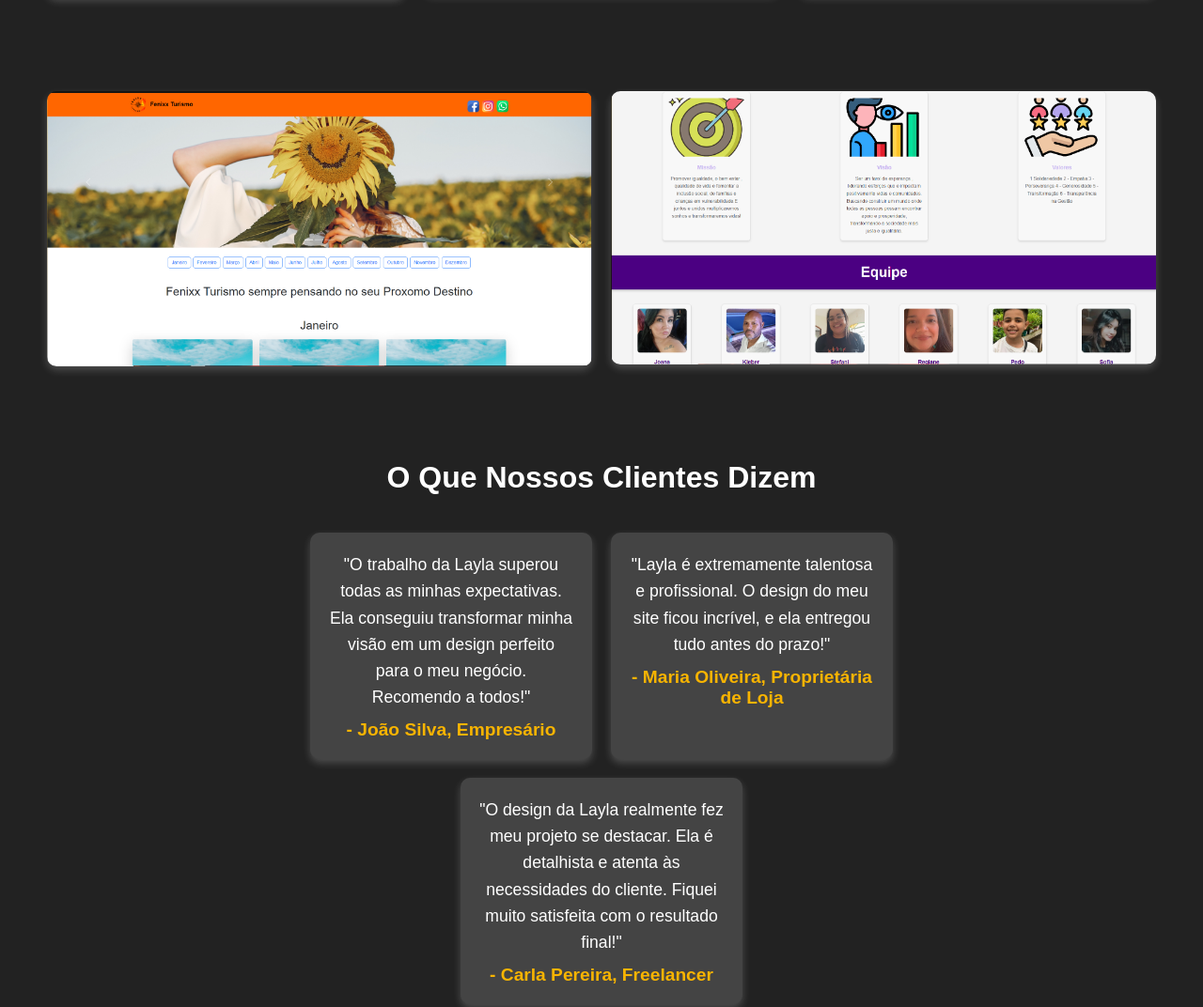
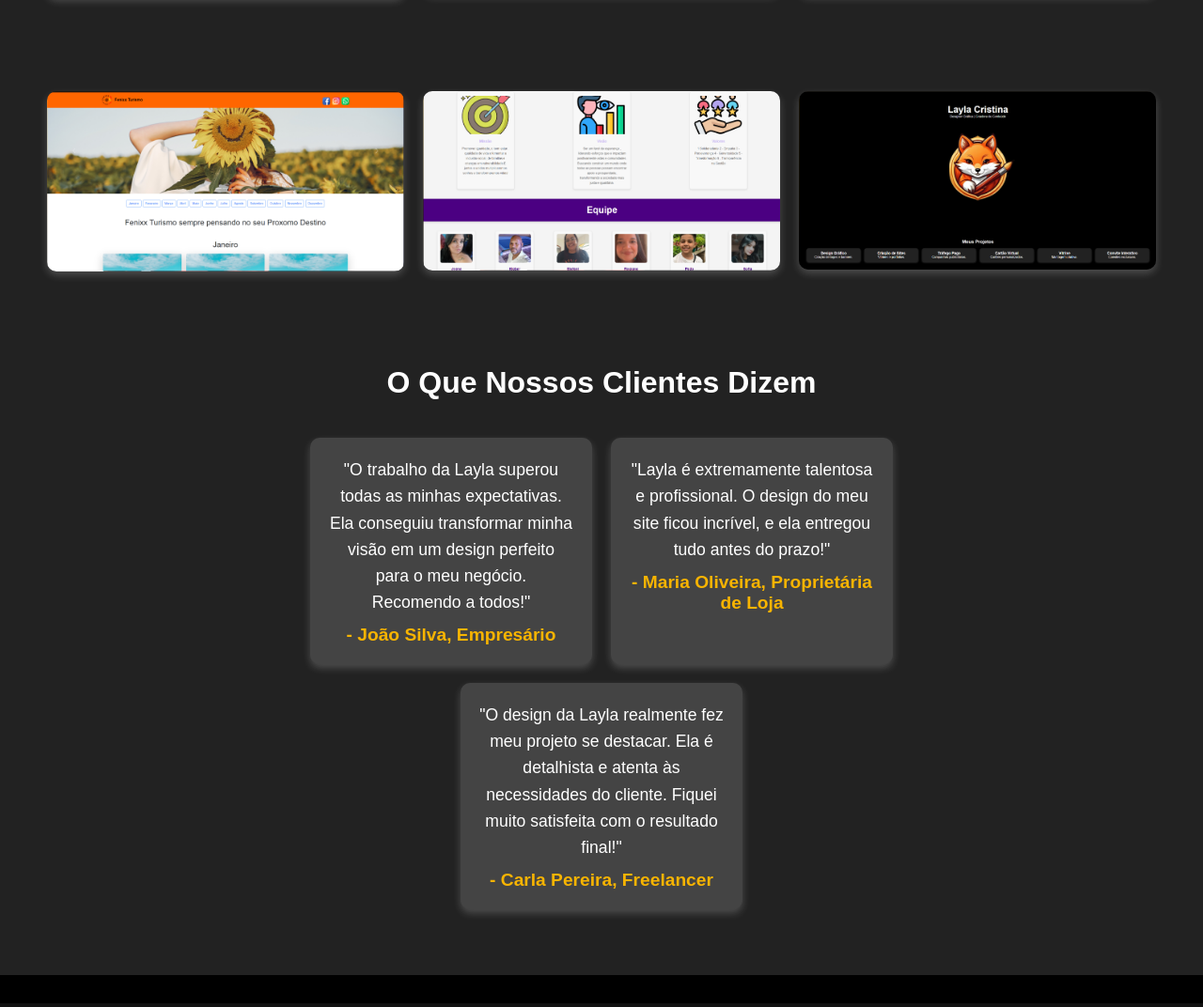
Before and after one commit to 200285202/Layla-Digital-Art, a plain HTML site: page index.html in a window 1280 px wide. Shown: the part 2028-3100 px from the top of the page at 94% size. Drawn offline with Linux system fonts and the light colour scheme.

Commit message:
Update index.html

```diff
--- a/index.html
+++ b/index.html
@@ -337,13 +337,15 @@ footer {
         <img src="imagem/foto5.jpeg" alt="Projeto 4">
         <img src="imagem/foto6.jpeg" alt="Projeto 4">
     </section>
-    <section class="gallery">
-        <img src="imagem/portifolio.png" alt="Projeto 1">
-        <img src="imagem/portifolio02.png" alt="Projeto 2">
-    </section>
 
+   <section class="gallery">
+    <img src="imagem/portifolio.png" alt="Projeto 1">
+    <img src="imagem/portifolio02.png" alt="Projeto 2">
+     <img src="imagem/portifolio03.png" alt="Projeto 2">
+</section>
 
-        <section class="testimonials">
+<!-- Seção de Depoimentos Fora da Galeria -->
+<section class="testimonials">
     <h2>O Que Nossos Clientes Dizem</h2>
     <div class="testimonial-cards">
         <div class="testimonial-card">
```
